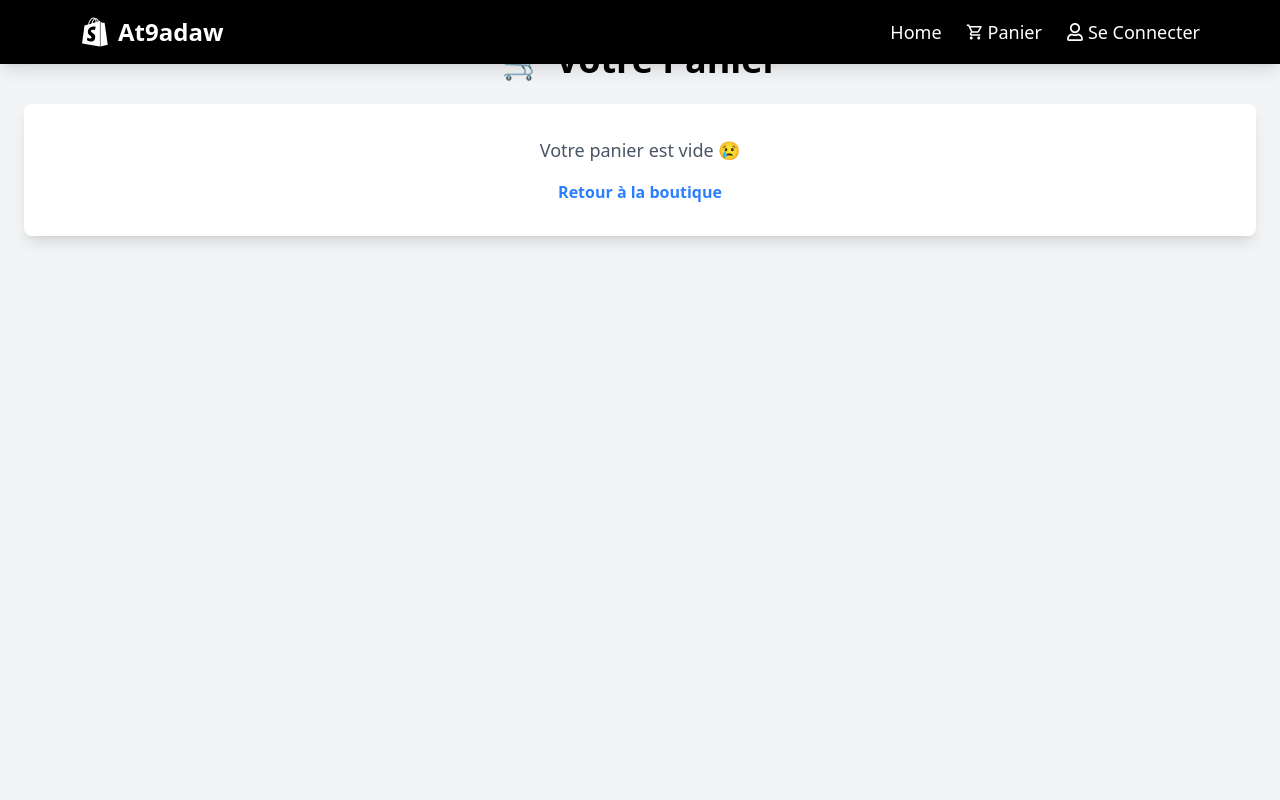
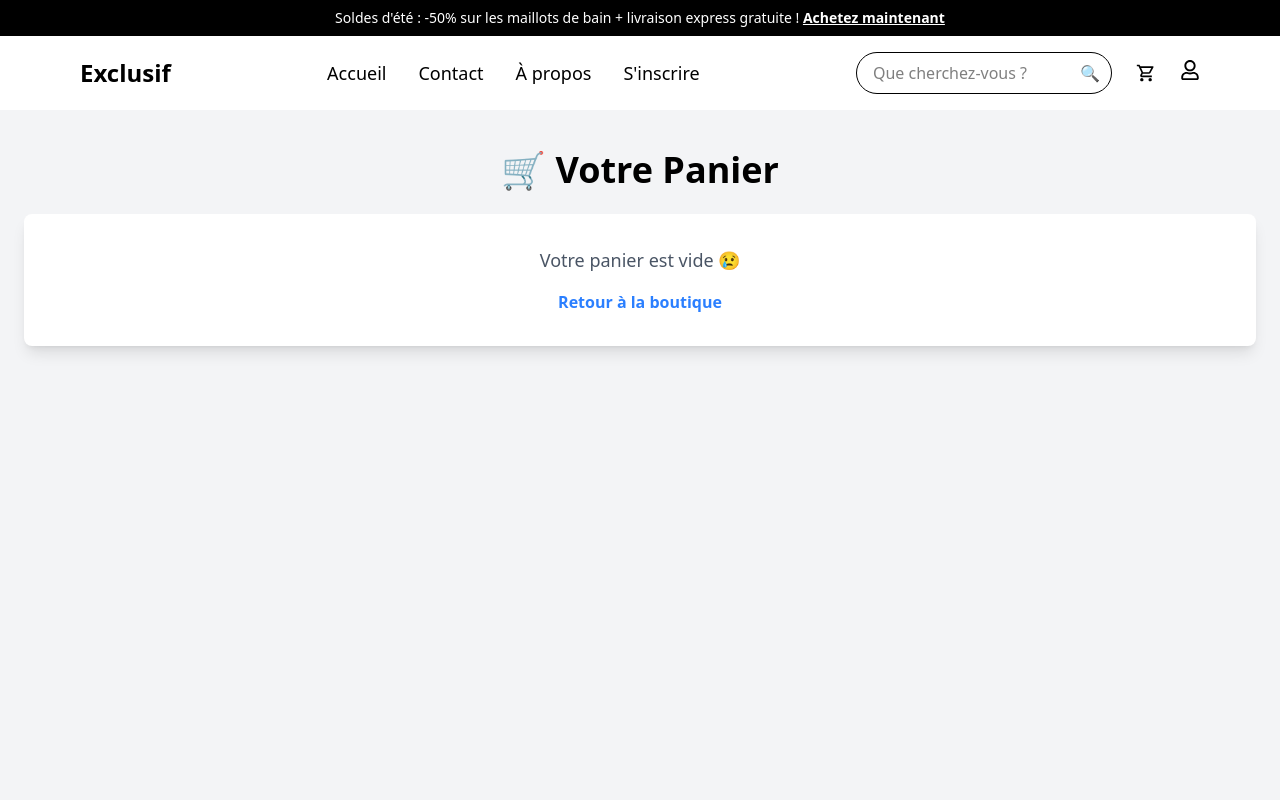
Before and after one commit to aymantabissi/mern-stack, a React (Vite) app in the folder frontend/: page /Panier in a window 1280 px wide. Shown: the top 800 px of the page. Built offline with nearby package versions, Linux system fonts and the light colour scheme.

Commit message:
modify nav bar and dropdown menu also modify panier

```diff
--- a/frontend/src/Pages/Contact.jsx
+++ b/frontend/src/Pages/Contact.jsx
@@ -1,4 +1,3 @@
-import React from 'react';
 import { FaPhoneAlt, FaEnvelope } from 'react-icons/fa';
 
 function Contact() {
--- a/frontend/src/Pages/Home.jsx
+++ b/frontend/src/Pages/Home.jsx
@@ -1,4 +1,4 @@
-import React, { useEffect, useState } from "react";
+import  { useEffect, useState } from "react";
 import { useProductStore } from "../store/product";
 import ProductCard from "../componentes/ProductCard";
 import { ToastContainer } from "react-toastify";
@@ -27,7 +27,7 @@ function Home() {
       .then(() => {
         setLoading(false);
       })
-      .catch((err) => {
+      .catch(() => {
         setLoading(false);
         setError("Failed to load products");
       });
--- a/frontend/src/componentes/Navbar.jsx
+++ b/frontend/src/componentes/Navbar.jsx
@@ -1,104 +1,112 @@
-import  { useState, useEffect } from "react";
+import { useState, useEffect } from "react";
 import { Link, useNavigate } from "react-router-dom";
-import { FaTimes, FaRegUser, FaShopify} from "react-icons/fa";
-import { CiMenuFries } from "react-icons/ci";
+import { FaRegUser } from "react-icons/fa";
 import { MdOutlineShoppingCart } from "react-icons/md";
+import { AiOutlineLogout, AiOutlineStar } from "react-icons/ai";
+import { BsBox, BsXCircle } from "react-icons/bs";
+import { IoPersonOutline } from "react-icons/io5";
 import jwt_decode from "jwt-decode";
+import { useCartStore } from "../store/cart";
 
 function Navbar() {
-  const [click, setClick] = useState(false);
   const [userRole, setUserRole] = useState(null);
+  const [isDropdownOpen, setIsDropdownOpen] = useState(false);
+  const { cart } = useCartStore();
   const navigate = useNavigate();
 
-  // Update user role when component mounts
   useEffect(() => {
     const token = localStorage.getItem("token");
     if (token) {
       const decodedToken = jwt_decode(token);
       setUserRole(decodedToken.role);
     }
-  }, []); // Dependency fixed
+  }, []);
 
-  // Handle logout functionality
+  // Function to toggle the user dropdown menu
+  const toggleDropdown = () => {
+    setIsDropdownOpen(!isDropdownOpen);
+  };
+
+  // Function to handle logout
   const handleLogout = () => {
     localStorage.removeItem("token");
     setUserRole(null);
     navigate("/login");
   };
 
-  const handleClick = () => setClick(!click);
+  return (
+    <header className="w-full shadow-md">
+      {/* Announcement Bar */}
+      <div className="bg-black text-white text-center py-2 text-sm">
+        Soldes d'été : -50% sur les maillots de bain + livraison express gratuite !{" "}
+        <a href="#" className="font-bold underline">Achetez maintenant</a>
+      </div>
 
-  return (
-    <nav className="bg-black text-white fixed w-full z-50 shadow-lg">
-      <div className="h-16 flex justify-between items-center px-6 md:px-20">
+      {/* Navbar */}
+      <nav className="bg-white py-4 px-6 md:px-20 flex justify-between items-center">
         {/* Logo */}
-        <div className="flex items-center">
-          <span className="text-3xl font-bold">
-            <FaShopify />
-          </span>
-          <span className="text-2xl font-semibold ml-2">At9adaw</span>
-        </div>
+        <Link to="/" className="text-2xl font-bold">Exclusif</Link>
 
-        {/* Desktop Menu */}
-        <ul className="hidden md:flex gap-6 text-[18px]">
-          <Link to="/" className="hover:text-fuchsia-600 transition">Home</Link>
+        {/* Nav Links */}
+        <ul className="hidden md:flex gap-8 text-lg">
+          <Link to="/" className="hover:text-red-500 transition">Accueil</Link>
+          <Link to="/contact" className="hover:text-red-500 transition">Contact</Link>
+          <Link to="/about" className="hover:text-red-500 transition">À propos</Link>
+          <Link to="/register" className="hover:text-red-500 transition">S'inscrire</Link>
+        </ul>
 
-          {userRole === "admin" && (
-            <>
-              <Link to="/Dashbord" className="hover:text-fuchsia-600 transition">Dashboard</Link>
-              <Link to="/CreateProduct" className="hover:text-fuchsia-600 transition">Create Product</Link>
-            </>
-          )}
+        {/* Right Section */}
+        <div className="flex items-center gap-6">
+          {/* Search Bar */}
+          <div className="relative hidden md:block">
+            <input
+              type="text"
+              placeholder="Que cherchez-vous ?"
+              className="border rounded-full py-2 px-4 w-64 outline-none"
+            />
+            <button className="absolute right-3 top-1/2 transform -translate-y-1/2 text-gray-500">🔍</button>
+          </div>
 
-          <Link to="/Panier" className="hover:text-fuchsia-600 transition flex items-center gap-1">
-            <MdOutlineShoppingCart /> Panier
+          {/* Cart Icon with Badge */}
+          <Link to="/Panier" className="relative text-xl">
+            <MdOutlineShoppingCart />
+            {cart.length > 0 && (
+              <span className="absolute -top-2 -right-2 bg-red-500 text-white text-xs font-bold w-5 h-5 flex items-center justify-center rounded-full">
+                {cart.length}
+              </span>
+            )}
           </Link>
 
-          {userRole ? (
-            <button onClick={handleLogout} className="hover:text-red-500 transition flex items-center gap-1">
-              <FaRegUser /> Logout
+          {/* User Dropdown */}
+          <div className="relative">
+            <button onClick={toggleDropdown} className="text-xl hover:text-red-500">
+              <FaRegUser />
             </button>
-          ) : (
-            <Link to="/Login" className="hover:text-fuchsia-600 transition flex items-center gap-1">
-              <FaRegUser /> Se Connecter
-            </Link>
-          )}
-        </ul>
 
-        {/* Mobile Menu Button */}
-        <button className="md:hidden transition text-xl" onClick={handleClick}>
-          {click ? <FaTimes /> : <CiMenuFries />}
-        </button>
-      </div>
-
-      {/* Mobile Dropdown Menu */}
-      <div className={`${click ? "block" : "hidden"} md:hidden bg-black text-white`}>
-        <ul className="flex flex-col items-center py-4 space-y-3">
-          <Link to="/" className="hover:text-fuchsia-600 transition">Home</Link>
-
-          {userRole === "admin" && (
-            <>
-              <Link to="/Dashbord" className="hover:text-fuchsia-600 transition">Dashboard</Link>
-              <Link to="/CreateProduct" className="hover:text-fuchsia-600 transition">Create Product</Link>
-            </>
-          )}
-
-          <Link to="/Panier" className="hover:text-fuchsia-600 transition flex items-center gap-1">
-            <MdOutlineShoppingCart /> Panier
-          </Link>
-
-          {userRole ? (
-            <button onClick={handleLogout} className="hover:text-red-500 transition flex items-center gap-1">
-              <FaRegUser /> Logout
-            </button>
-          ) : (
-            <Link to="/Login" className="hover:text-fuchsia-600 transition flex items-center gap-1">
-              <FaRegUser /> Se Connecter
-            </Link>
-          )}
-        </ul>
-      </div>
-    </nav>
+            {/* Dropdown Menu */}
+            {isDropdownOpen && (
+              <div className="absolute right-0 mt-2 w-56 bg-white shadow-lg rounded-lg py-2">
+                <Link to="/account" className="flex items-center px-4 py-2 hover:bg-gray-100 transition">
+                  <IoPersonOutline className="mr-3" /> Manage My Account
+                </Link>
+                <Link to="/orders" className="flex items-center px-4 py-2 hover:bg-gray-100 transition">
+                  <BsBox className="mr-3" /> My Orders
+                </Link>
+                <Link to="/cancellations" className="flex items-center px-4 py-2 hover:bg-gray-100 transition">
+                  <BsXCircle className="mr-3" /> My Cancellations
+                </Link>
+                <Link to="/reviews" className="flex items-center px-4 py-2 hover:bg-gray-100 transition">
+                  <AiOutlineStar className="mr-3" /> My Reviews
+                </Link>
+                <button onClick={handleLogout} className="w-full text-left flex items-center px-4 py-2 text-red-500 hover:bg-gray-100 transition">
+                  <AiOutlineLogout className="mr-3" /> Logout
+                </button>
+              </div>
+            )}
+          </div>
+        </div>
+      </nav>
+    </header>
   );
 }
 
--- a/frontend/src/componentes/ProductCard.jsx
+++ b/frontend/src/componentes/ProductCard.jsx
@@ -1,4 +1,4 @@
-import  { useState } from "react";
+import { useState } from "react";
 import { Link, useLocation } from "react-router-dom";
 import { useCartStore } from "../store/cart";
 import { useProductStore } from "../store/product";
@@ -12,8 +12,8 @@ function ProductCard({ product, userRole }) {
     price: product.price,
     image: product.image,
   });
+  const location = useLocation();
   const { addToCart } = useCartStore();
-  const location = useLocation();
 
   const handleDeleteProduct = async (pid) => {
     try {
@@ -31,7 +31,7 @@ function ProductCard({ product, userRole }) {
 
   const handleUpdateProduct = async (pid, updatedProduct) => {
     try {
-      const response = await updateProduct(pid, updatedProduct); // Pass the updated product
+      const response = await updateProduct(pid, updatedProduct);
       if (response && response.success) {
         toast.success("Product updated successfully");
         setIsModalOpen(false);
@@ -44,6 +44,26 @@ function ProductCard({ product, userRole }) {
     }
   };
 
+  const handleAddToCart = () => {
+    let cart = JSON.parse(localStorage.getItem("cart")) || [];
+
+    // Check if product exists in cart
+    const existingProduct = cart.find((item) => item._id === product._id);
+    if (existingProduct) {
+      existingProduct.quantity += 1;
+    } else {
+      cart.push({ ...product, quantity: 1 });
+    }
+
+    // Update localStorage
+    localStorage.setItem("cart", JSON.stringify(cart));
+
+    // Notify the navbar to update cart count
+    window.dispatchEvent(new Event("cartUpdated"));
+
+    // Show notification
+    toast.success("Produit ajouté au panier 🛒");
+  };
 
   return (
     <div className="relative bg-gradient-to-br from-gray-800 to-gray-900 rounded-xl shadow-lg overflow-hidden transition-transform transform hover:scale-105 hover:shadow-2xl">
@@ -76,15 +96,12 @@ function ProductCard({ product, userRole }) {
             </>
           ) : (
             <>
-              <Link
-                to="/panier"
+              <button
                 className="bg-green-500 text-white px-5 py-2 rounded-lg shadow-md hover:bg-green-600 hover:scale-105 transition-all duration-200 focus:outline-none focus:ring-2 focus:ring-green-400"
-                onClick={() => addToCart(product)}
-
+                onClick={handleAddToCart}
               >
                 Ajouter au Panier
-              </Link>
-
+              </button>
             </>
           )}
         </div>
@@ -126,11 +143,11 @@ function ProductCard({ product, userRole }) {
                 Cancel
               </button>
               <button
-  className="bg-blue-500 text-white px-5 py-2 rounded-full shadow-md hover:bg-blue-600 hover:scale-105 transition-all duration-200 focus:outline-none focus:ring-2 focus:ring-blue-400"
-  onClick={() => handleUpdateProduct(product._id, updatedProduct)} // Pass updatedProduct
->
-  Update
-</button>
+                className="bg-blue-500 text-white px-5 py-2 rounded-full shadow-md hover:bg-blue-600 hover:scale-105 transition-all duration-200 focus:outline-none focus:ring-2 focus:ring-blue-400"
+                onClick={() => handleUpdateProduct(product._id, updatedProduct)}
+              >
+                Update
+              </button>
             </div>
           </div>
         </div>
```
Also changed, not shown: frontend/src/Pages/Panier.jsx (+43 -25 lines).
